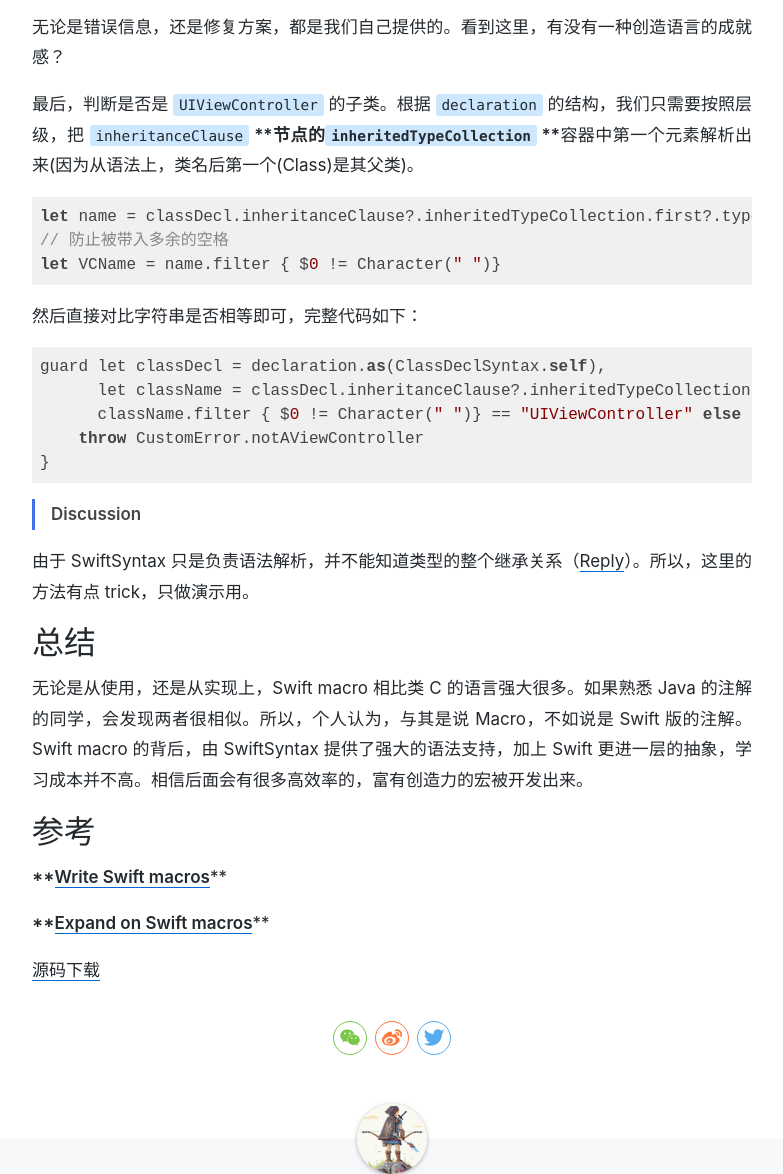
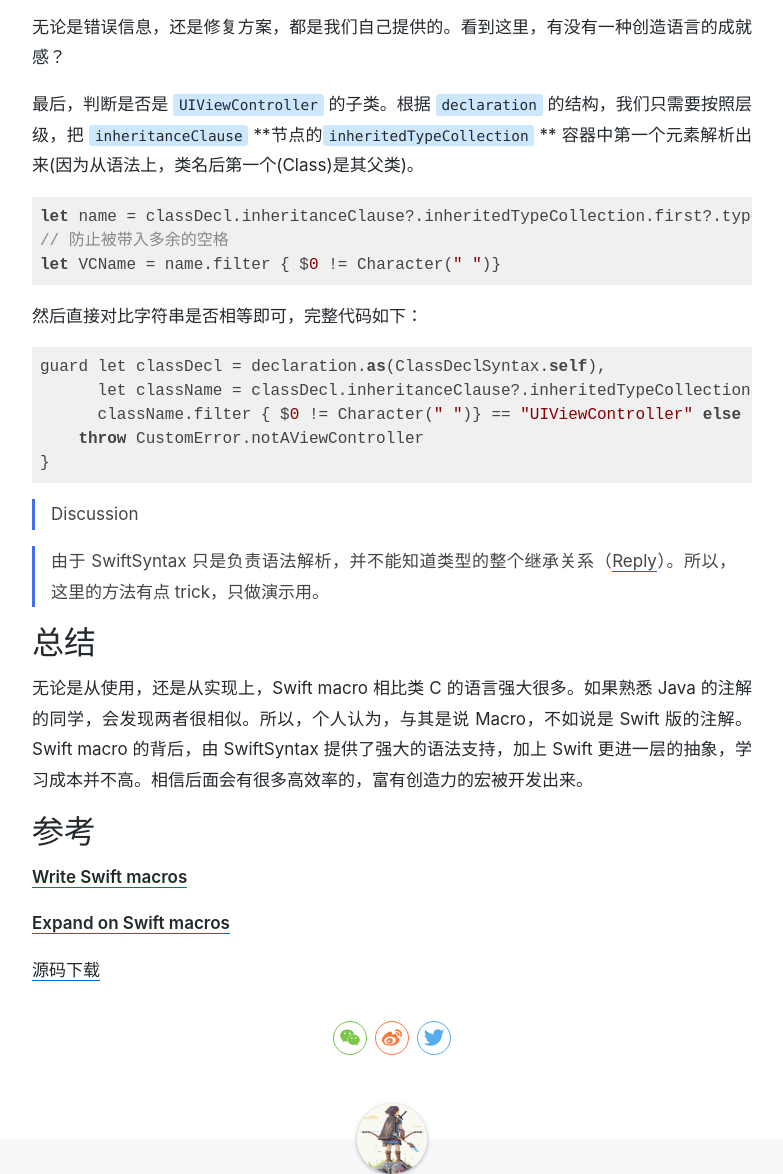
Before and after one commit to liaoyuanng/liaoyuanng.github.io, a Jekyll site: the page built from _posts/2023-6-20-swift-macros.md, in a window 1280 px wide and 1400 px high, scrolled down 25423 px. Shown: the part 135-1309 px from the top of the window, without its empty margins (248-1031 px from the left). Built offline with Jekyll 4.4.1, drawn with Linux system fonts in a browser that asks for light colours; nearby versions of some CDN libraries; a style sheet for code colours, icons or effects is not loaded; grey boxes are pictures that could not be loaded.

Commit message:
remove redundant symbols

````diff
--- a/_posts/2023-6-20-swift-macros.md
+++ b/_posts/2023-6-20-swift-macros.md
@@ -655,7 +655,7 @@ context.diagnose(diag)
 
 无论是错误信息，还是修复方案，都是我们自己提供的。看到这里，有没有一种创造语言的成就感？
 
-最后，判断是否是 `UIViewController` 的子类。根据 `declaration` 的结构，我们只需要按照层级，把 `inheritanceClause` ****节点的`inheritedTypeCollection` ****容器中第一个元素解析出来(因为从语法上，类名后第一个(Class)是其父类)。
+最后，判断是否是 `UIViewController` 的子类。根据 `declaration` 的结构，我们只需要按照层级，把 `inheritanceClause` **节点的`inheritedTypeCollection` ** 容器中第一个元素解析出来(因为从语法上，类名后第一个(Class)是其父类)。
 
 ```swift
 let name = classDecl.inheritanceClause?.inheritedTypeCollection.first?.typeName.as(TypeSyntax.self).description
@@ -673,9 +673,9 @@ guard let classDecl = declaration.as(ClassDeclSyntax.self),
 }
 ```
 
-> **Discussion**
+> Discussion
 
-由于 SwiftSyntax 只是负责语法解析，并不能知道类型的整个继承关系（[Reply](https://forums.swift.org/t/how-to-retrieve-the-inheritance-hierarchy-of-a-type/65649)）。所以，这里的方法有点 trick，只做演示用。
+> 由于 SwiftSyntax 只是负责语法解析，并不能知道类型的整个继承关系（[Reply](https://forums.swift.org/t/how-to-retrieve-the-inheritance-hierarchy-of-a-type/65649)）。所以，这里的方法有点 trick，只做演示用。
 >
 
 # 总结
@@ -684,8 +684,8 @@ guard let classDecl = declaration.as(ClassDeclSyntax.self),
 
 # 参考
 
-****[Write Swift macros](https://developer.apple.com/wwdc23/10166)****
+**[Write Swift macros](https://developer.apple.com/wwdc23/10166)**
 
-****[Expand on Swift macros](https://developer.apple.com/videos/play/wwdc2023/10167/)****
+**[Expand on Swift macros](https://developer.apple.com/videos/play/wwdc2023/10167/)**
 
 [源码下载](https://github.com/liaoyuanng/swift-macro-demo)
````
